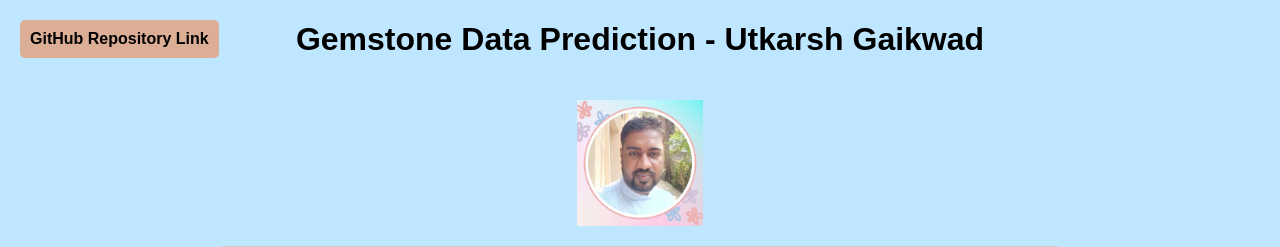
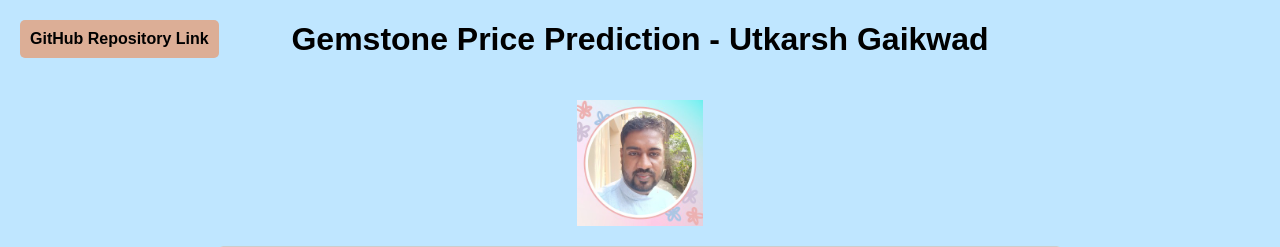
Before and after one commit to utkarshg1/mlproject_regression, a Flask app: page / in a window 1280 px wide. Shown: the top 247 px of the page. Run offline with Flask 2, Linux system fonts and the light colour scheme.

Commit message:
Homepage updated

```diff
--- a/templates/index.html
+++ b/templates/index.html
@@ -1,12 +1,12 @@
 <!DOCTYPE html>
 <html>
   <head>
-    <title>Gemstone Data Prediction</title>
+    <title>Gemstone Price Prediction</title>
     <link rel="stylesheet" href="{{ url_for('static', filename='css/style.css') }}">
   </head>
   <body>
     <a href="https://github.com/utkarshg1/mlproject_regression" class="top-left-link" target="_blank">GitHub Repository Link</a>
-    <h1>Gemstone Data Prediction - Utkarsh Gaikwad</h1>
+    <h1>Gemstone Price Prediction - Utkarsh Gaikwad</h1>
     <img src="{{url_for('static', filename='/Image/your_profile_pic.jpg')}}" alt="Your Profile Picture" class="profile">
     <div class="form-box">
     <form action="{{url_for('predict_datapoint')}}" method="POST">
```
